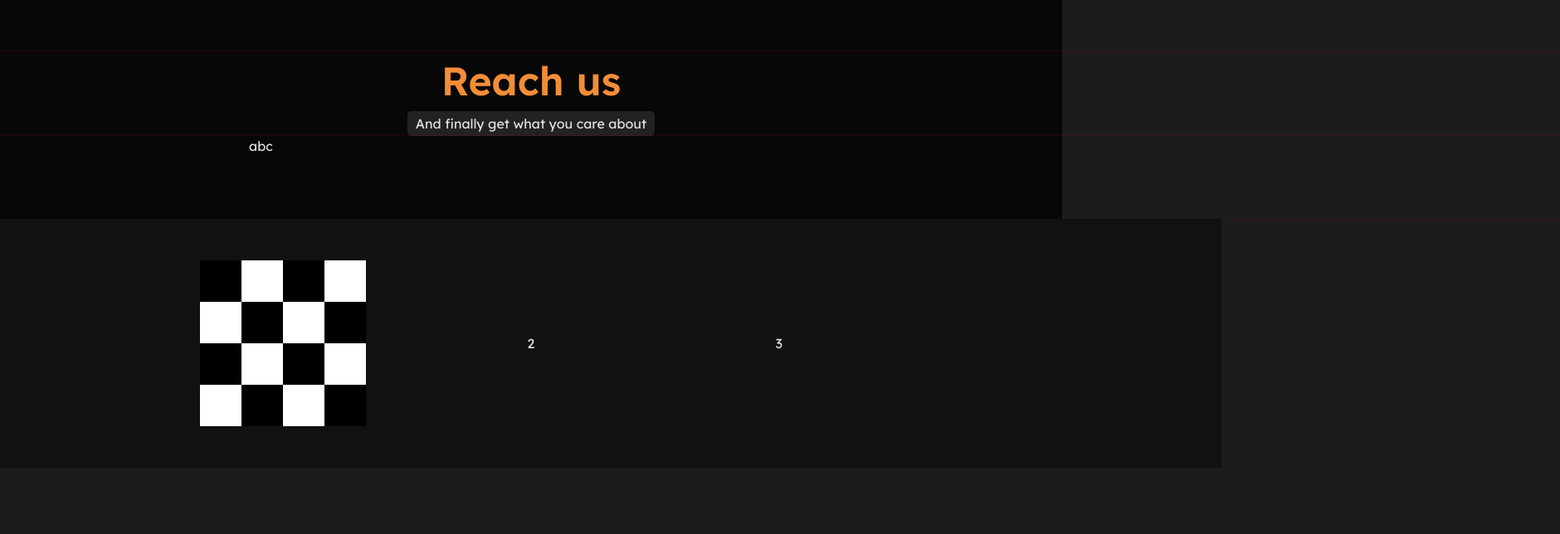
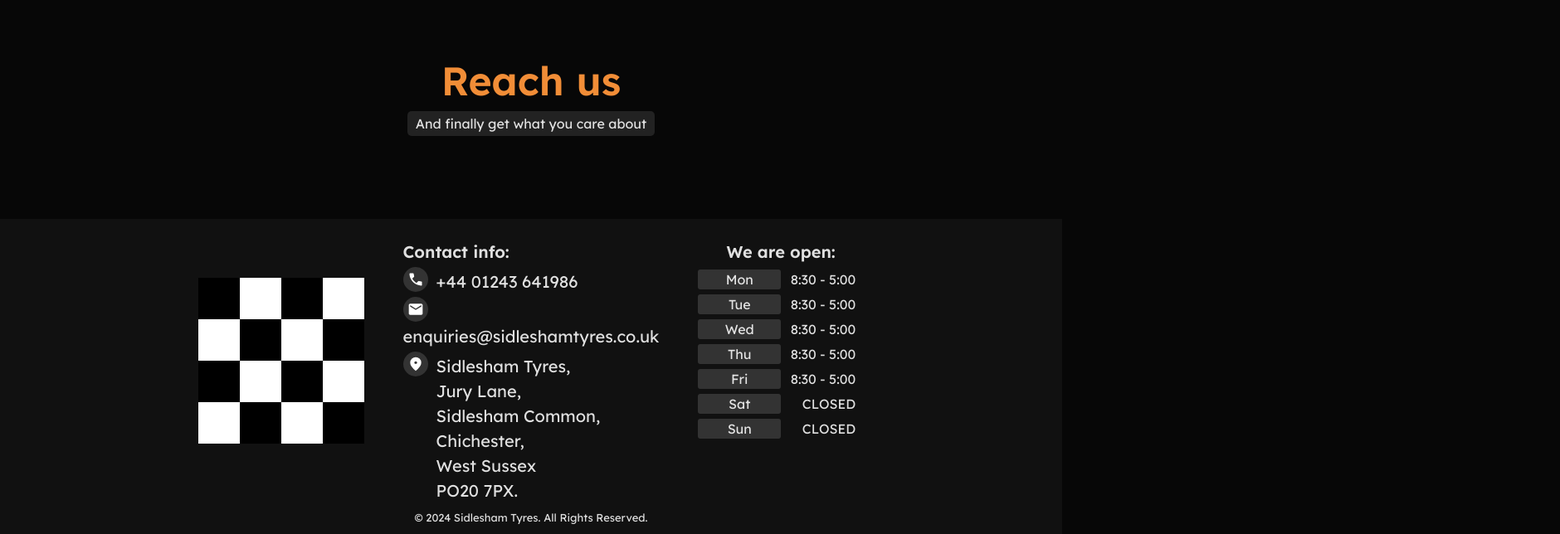
Before and after one commit to WitroxHunter/Sidlesham-Tyres, a React (Vite) app: page / in a window 1280 px wide. Shown: the part 1660-2304 px from the top of the page at 83% size, 1880 px wide, since content can reach past the window. Before the commit the page ends 2224 px from the top, so only its background shows below. Built offline with nearby package versions, Linux system fonts and the light colour scheme.

Commit message:
foot(er) job

```diff
--- a/src/App.css
+++ b/src/App.css
@@ -124,10 +124,10 @@ body {
 }
 
 .sectionContent {
-  padding: 0 300px 0 300px;
+  padding: 0 15% 0 15%;
   width: 100%;
   height: 100px;
-  outline: solid rgba(255, 0, 0, 0.116) 1px;
+  /* outline jesli chcesz widziec gdzie jest kontent */
 }
 
 .sectionWhyUs {
--- a/src/App.jsx
+++ b/src/App.jsx
@@ -19,11 +19,11 @@ function App() {
             title="Why us?"
             subtitle="Because you can count on us!"
           />
-          <div className="sectionContent">abc</div>
+          <div className="sectionContent"></div>
         </div>
         <div className="section sectionOurOffer">
           <SectionTitle title="Our offer" subtitle="Find your perfect need" />
-          <div className="sectionContent">abc</div>
+          <div className="sectionContent"></div>
         </div>
         <div className="section sectionCustomerTestimonials">
           <SectionTitle
@@ -37,14 +37,14 @@ function App() {
             title="Get a quote"
             subtitle="Let us know what you need"
           />
-          <div className="sectionContent">abc</div>
+          <div className="sectionContent"></div>
         </div>
         <div className="section sectionReachUs">
           <SectionTitle
             title="Reach us"
             subtitle="And finally get what you care about"
           />
-          <div className="sectionContent">abc</div>
+          <div className="sectionContent"></div>
         </div>
         <Footer />
       </div>
--- a/src/components/contact-bar.jsx
+++ b/src/components/contact-bar.jsx
@@ -7,7 +7,8 @@ export default function ContactBar() {
     <>
       <div className="contact-bar">
         <div className="contact-info">
-          <img className="contact-info-icon" src={call} /> 01243 641986
+          <img className="contact-info-icon" src={call} />
+          +44 1243 641986
         </div>
         <div className="contact-info">
           <img className="contact-info-icon" src={mail} />
--- a/src/components/footer.jsx
+++ b/src/components/footer.jsx
@@ -3,15 +3,71 @@ import call from "../assets/icons/call.svg";
 import mail from "../assets/icons/mail.svg";
 import notfound from "../assets/NotFound.png";
 
+function WorkingHours(props) {
+  return (
+    <>
+      <div className="day-container">
+        <div className="footer-day-box">{props.day}</div>
+        <div className="footer-working-hours">{props.hours}</div>
+      </div>
+    </>
+  );
+}
+
 export default function Footer() {
   return (
     <>
       <div className="footer">
-        <div className="footer-section">
-          <img src={notfound} />
+        <div className="footer-content">
+          <div className="footer-section">
+            <img src={notfound} />
+          </div>
+          <div className="footer-section">
+            <div className="footer-content-middle">
+              <span className="footer-content-title">Contact info:</span>
+              <span className="footer-content-label">
+                <div className="footer-content-icon-background">
+                  <img src={call} className="footer-content-icon" />
+                </div>
+                +44 01243 641986
+              </span>
+              <span className="footer-content-label">
+                <div className="footer-content-icon-background">
+                  <img src={mail} className="footer-content-icon" />
+                </div>
+                enquiries@sidleshamtyres.co.uk
+              </span>
+              <span className="footer-content-label">
+                <div className="footer-content-icon-background">
+                  <img src={location} className="footer-content-icon" />
+                </div>
+                Sidlesham Tyres,
+                <span className="location-additional-margin">
+                  <br /> Jury Lane,
+                  <br /> Sidlesham Common,
+                  <br /> Chichester,
+                  <br /> West Sussex
+                  <br /> PO20 7PX.
+                </span>
+              </span>
+            </div>
+          </div>
+          <div className="footer-section">
+            <div className="footer-content-right">
+              <span className="footer-content-title">We are open:</span>
+              <WorkingHours day="Mon" hours="8:30 - 5:00" />
+              <WorkingHours day="Tue" hours="8:30 - 5:00" />
+              <WorkingHours day="Wed" hours="8:30 - 5:00" />
+              <WorkingHours day="Thu" hours="8:30 - 5:00" />
+              <WorkingHours day="Fri" hours="8:30 - 5:00" />
+              <WorkingHours day="Sat" hours="CLOSED" />
+              <WorkingHours day="Sun" hours="CLOSED" />
+            </div>
+          </div>
         </div>
-        <div className="footer-section">2</div>
-        <div className="footer-section">3</div>
+        <div className="footer-bottom">
+          © 2024 Sidlesham Tyres. All Rights Reserved.
+        </div>
       </div>
     </>
   );
--- a/src/components/header.jsx
+++ b/src/components/header.jsx
@@ -42,7 +42,7 @@ export default function Header() {
           <MenuItem name="Contact us" />
         </div>
         <div className="headerRight">
-          <img src={hamburger} />
+          <img className="header-hamburger" src={hamburger} />
         </div>
       </div>
     </>
--- a/src/index.css
+++ b/src/index.css
@@ -5,8 +5,9 @@
 
   color-scheme: light dark;
   color: rgba(255, 255, 255, 0.87);
-  background-color: #1c1c1c;
+  background-color: #070707;
 
+  --IconsBackground: #333333;
   --UIlightgrey: #222222;
   --UIgrey: #111111;
   --UIbackground: #070707;
@@ -185,6 +186,10 @@ button {
   height: 100%;
 }
 
+.header-hamburger {
+  cursor: pointer;
+}
+
 .menuItemText {
   cursor: pointer;
 }
@@ -211,12 +216,18 @@ button {
 }
 
 .footer {
-  height: 300px;
+  height: 380px;
+  width: 100%;
+  justify-content: center;
+  background-color: var(--UIgrey);
+}
+
+.footer-content {
+  padding: 0 15% 0 15%;
   width: 70%;
-  background-color: var(--UIgrey);
+  height: 90%;
   display: flex;
   justify-content: space-between;
-  padding: 0 30%;
 }
 
 .footer-section {
@@ -225,3 +236,92 @@ button {
   justify-content: center;
   align-items: center;
 }
+
+.footer-content-left,
+.footer-content-middle,
+.footer-content-right {
+  height: 100%;
+  width: 100%;
+}
+
+.footer-content-left {
+}
+
+.footer-content-middle {
+  padding-top: 50px;
+}
+
+.footer-content-right {
+  padding-top: 50px;
+  display: flex;
+  align-items: center;
+  flex-direction: column;
+}
+
+.day-container {
+  display: flex;
+  justify-content: space-between;
+  width: 200px;
+  margin-top: 6px;
+}
+
+.footer-day-box {
+  width: 100px;
+  justify-content: center;
+  align-items: center;
+  border-radius: 3px;
+  display: inline-flex;
+  background-color: var(--IconsBackground);
+}
+
+.footer-working-hours {
+  padding: 0 10px 0 10px;
+  display: flex;
+  justify-content: center;
+  align-items: center;
+}
+
+.footer-content-title {
+  display: block;
+  font-family: Lexend-SemiBold;
+  font-size: var(--FontSmall);
+}
+
+.footer-content-label {
+  display: block;
+  margin-top: 3px;
+  font-size: var(--FontSmall);
+}
+
+.footer-content-icon-background {
+  height: 30px;
+  width: 30px;
+  background-color: var(--IconsBackground);
+  border-radius: 50%;
+  display: flex;
+  align-items: center;
+  justify-content: center;
+  display: inline-flex;
+  margin-right: 10px;
+}
+
+.location-additional-margin {
+  padding: 0 0 0 40px !important;
+  margin-top: -30px;
+  display: block;
+}
+
+.footer-content-icon {
+  height: 20px;
+  filter: invert(100%) sepia(0%) saturate(7480%) hue-rotate(299deg)
+    brightness(103%) contrast(115%);
+}
+
+.footer-bottom {
+  width: 100%;
+  height: 10%;
+  display: flex;
+  align-items: center;
+  justify-content: center;
+  font-size: 13px;
+}
```
